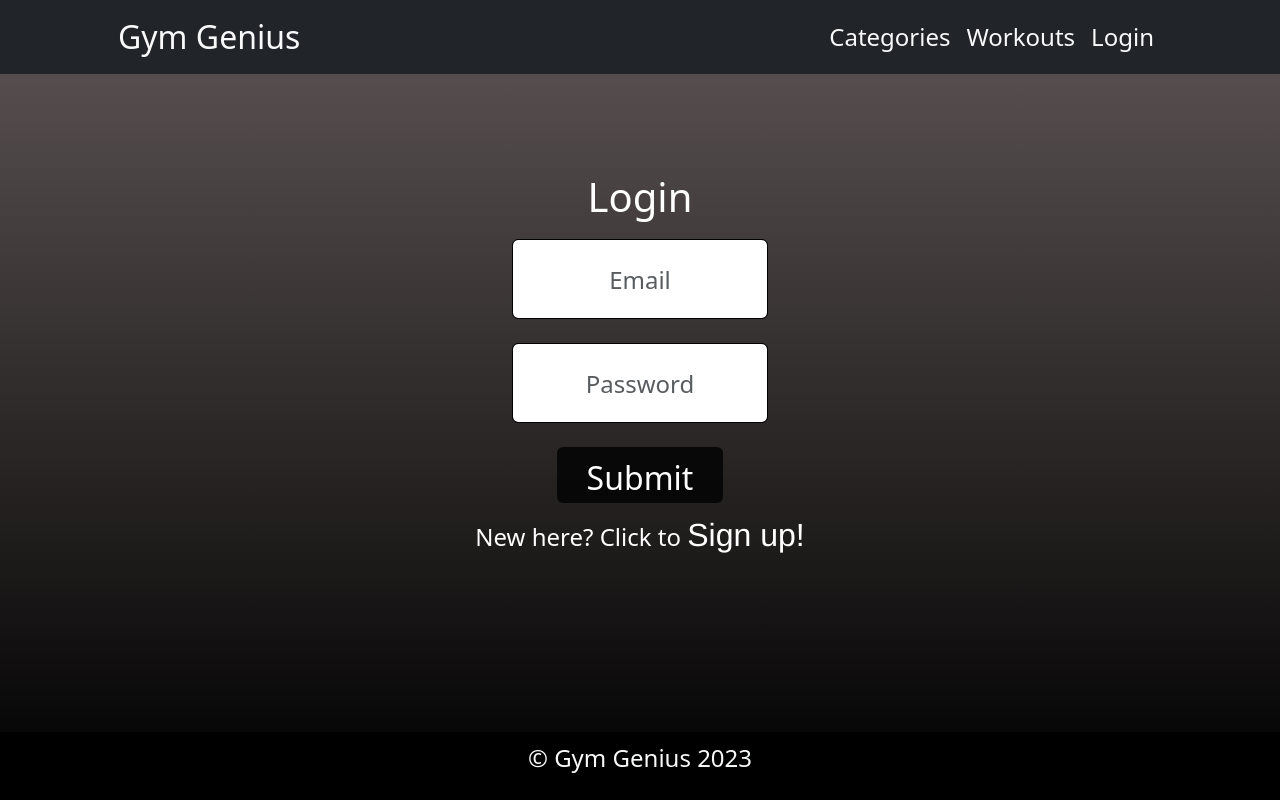
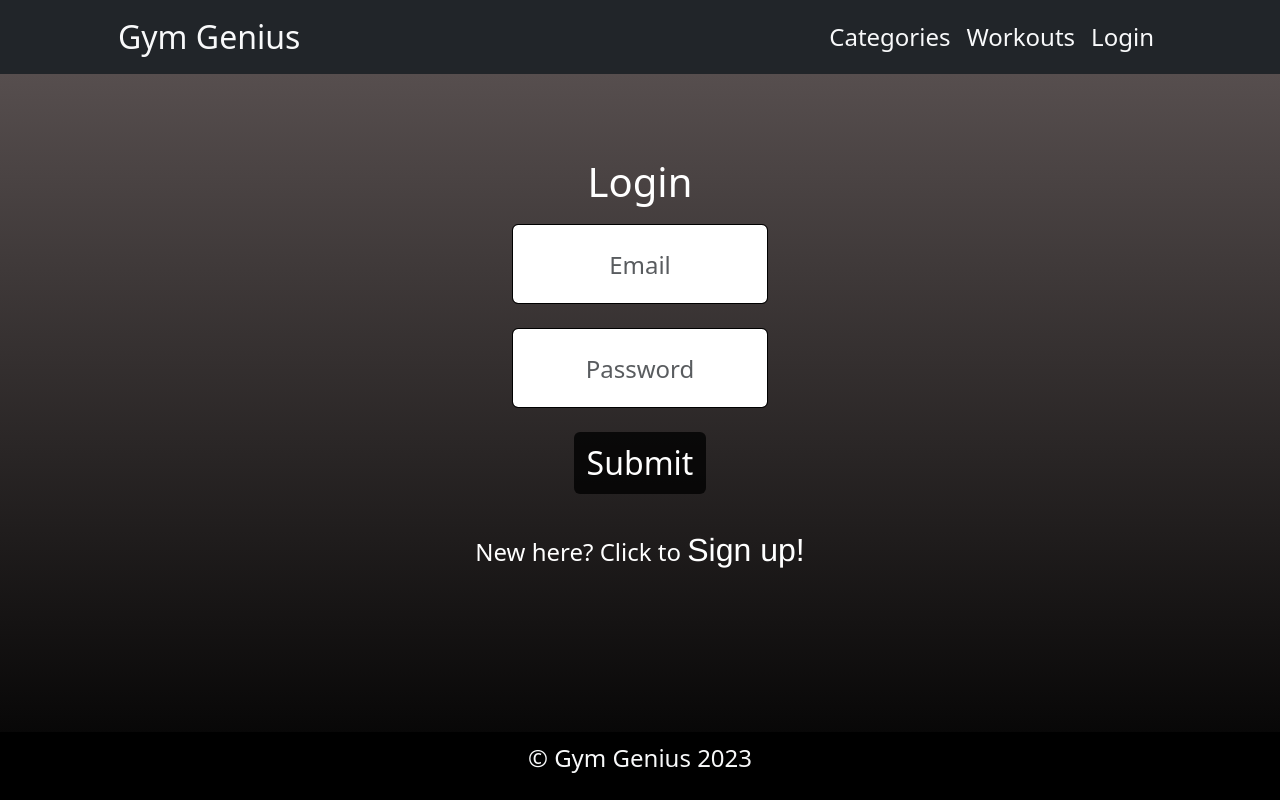
Before and after one commit to jonathanjjolsen/gym-genius, a React (Create React App) app in the folder client/: page /Login in a window 1280 px wide. Built offline with nearby package versions, Linux system fonts and the light colour scheme.

Commit message:
Responsive Styling Login Page

```diff
--- a/client/src/pages/Login.js
+++ b/client/src/pages/Login.js
@@ -53,7 +53,7 @@ function Login() {
 
   return (
     <div id="LoginPage">
-      <h1 className="my-">Login</h1>
+      <h1 className="">Login</h1>
       <form onSubmit={handleSubmit}>
         <div className="form-group mx-auto text-center">
           <input type="email" required className="form-control rounded text-center mx-auto" name='email' id="email" placeholder="Email" onChange={handleFormChange} />
@@ -62,10 +62,10 @@ function Login() {
           <input type="password" required className="form-control rounded text-center mx-auto" name='password' id="password" placeholder="Password" onChange={handleFormChange} />
         </div>
         <div className='mx-auto text-center'>
-          <button type="submit" className="btn  text-center mx-auto">Submit</button>
+          <button type="submit" className="btn text-center mx-auto">Submit</button>
         </div>
       </form>
-      <p>New here? Click to <Link to={'/signUp'}>Sign up!</Link></p>
+      <p className='pt-4'>New here? Click to <Link to={'/signUp'}>Sign up!</Link></p>
     </div>
   );
 }
--- a/client/src/pages/homepage.css
+++ b/client/src/pages/homepage.css
@@ -68,7 +68,7 @@ body {
     color: #857777;
     transform: scale(1.2);
     box-shadow: 0 0 50px 5px rgba(0, 0, 0, .5);
-    text-decoration:underline;
+    text-decoration: underline;
 }
 
 #SignupForm p {
@@ -92,19 +92,14 @@ body {
 }
 
 #LoginPage {
-    display: flex;
-    flex-direction: column;
-    justify-content: center;
-    align-items: center;
-    margin-left: 30%;
-    margin-right: 30%;
     padding: 5%;
     height: 75vh;
-
+    text-align: center;
 }
 
+
 #LoginPage input {
-    width: 20vw;
+    width: 40vw;
     height: 10vh;
     border: 1px solid #000000;
     border-radius: 4%;
@@ -115,8 +110,6 @@ body {
 }
 
 #LoginPage button {
-    width: 13vw;
-    height: 7vh;
     background-color: #000000c7;
     color: #ffffff;
     font-size: 2rem;
@@ -145,7 +138,7 @@ body {
     color: #857777;
     transform: scale(1.2);
     box-shadow: 0 0 50px 5px rgba(0, 0, 0, .5);
-    text-decoration:underline;
+    text-decoration: underline;
 }
 
 #LoginPage p {
@@ -201,7 +194,7 @@ body {
     color: #000000;
     transform: scale(1.05);
     box-shadow: 0 0 50px 5px rgba(0, 0, 0, .5);
-    text-decoration:underline;
+    text-decoration: underline;
 }
 
 #ProfileInfo {
@@ -274,7 +267,7 @@ body {
     margin-left: 15%;
     margin-right: 15%;
     margin-top: 5%;
-    background : linear-gradient(to bottom, #797979, #e7e7e7);
+    background: linear-gradient(to bottom, #797979, #e7e7e7);
 }
 
 #CardTitle {
@@ -304,7 +297,7 @@ body {
 #CardEdit a:hover {
     color: #000000;
     transform: scale(1.05);
-    text-decoration:underline;
+    text-decoration: underline;
 }
 
 #CardBtm {
@@ -353,6 +346,7 @@ body {
     margin-top: 1%;
     margin-bottom: 1%;
 }
+
 #CardGoal li {
     color: #000000;
     font-size: 1.5rem;
@@ -391,6 +385,7 @@ body {
     cursor: pointer;
     transition: background-color 0.5s ease;
 }
+
 #ModalHeader button:hover {
     background-color: #6b7c7a;
 }
@@ -463,4 +458,26 @@ body {
     .hero-signup {
         font-size: 2.5rem;
     }
+
+    #LoginPage {
+        display: flex;
+        flex-direction: column;
+        justify-content: center;
+        align-items: center;
+        margin-left: 30%;
+        margin-right: 30%;
+        padding: 5%;
+        height: 75vh;
+    }
+
+    #LoginPage input {
+        width: 20vw;
+        height: 10vh;
+        border: 1px solid #000000;
+        border-radius: 4%;
+        font-size: 1.5rem;
+        color: #000000;
+        text-align: center;
+        margin-bottom: 3vh;
+    }
 }
```
